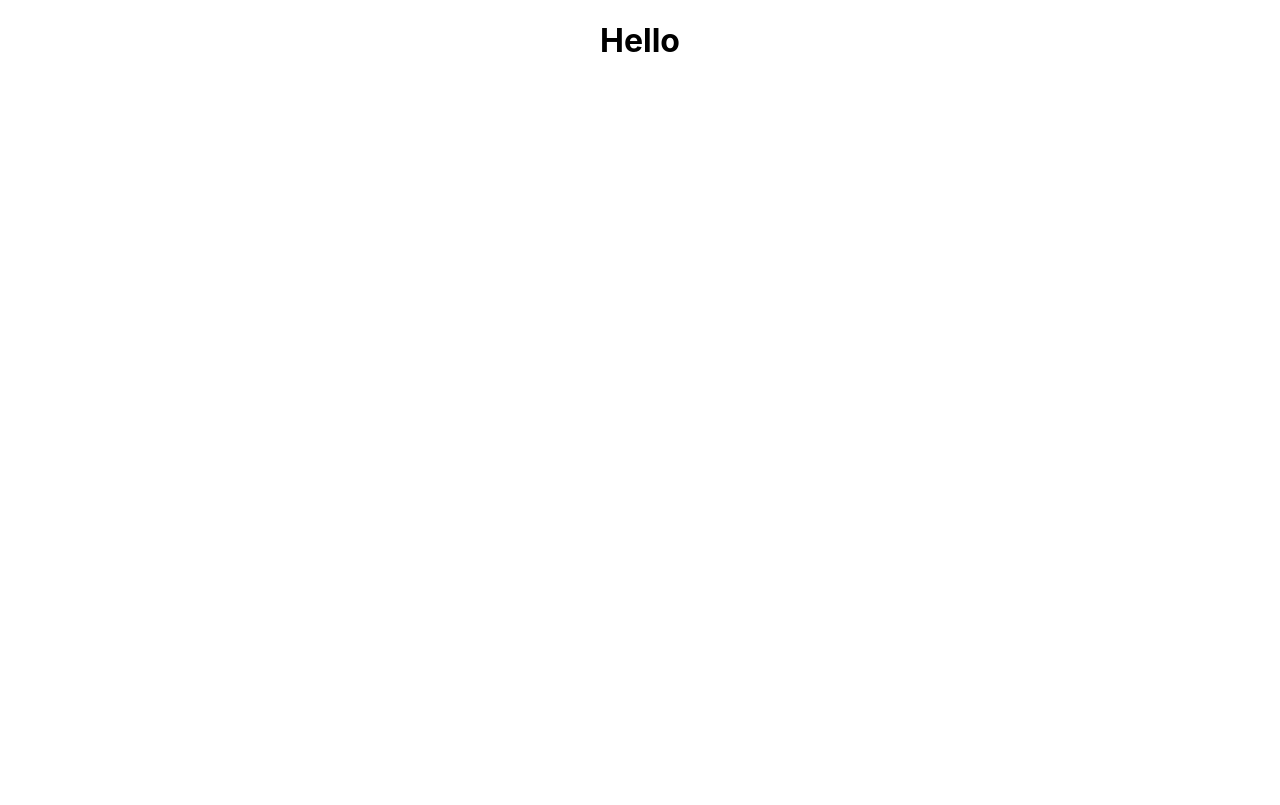
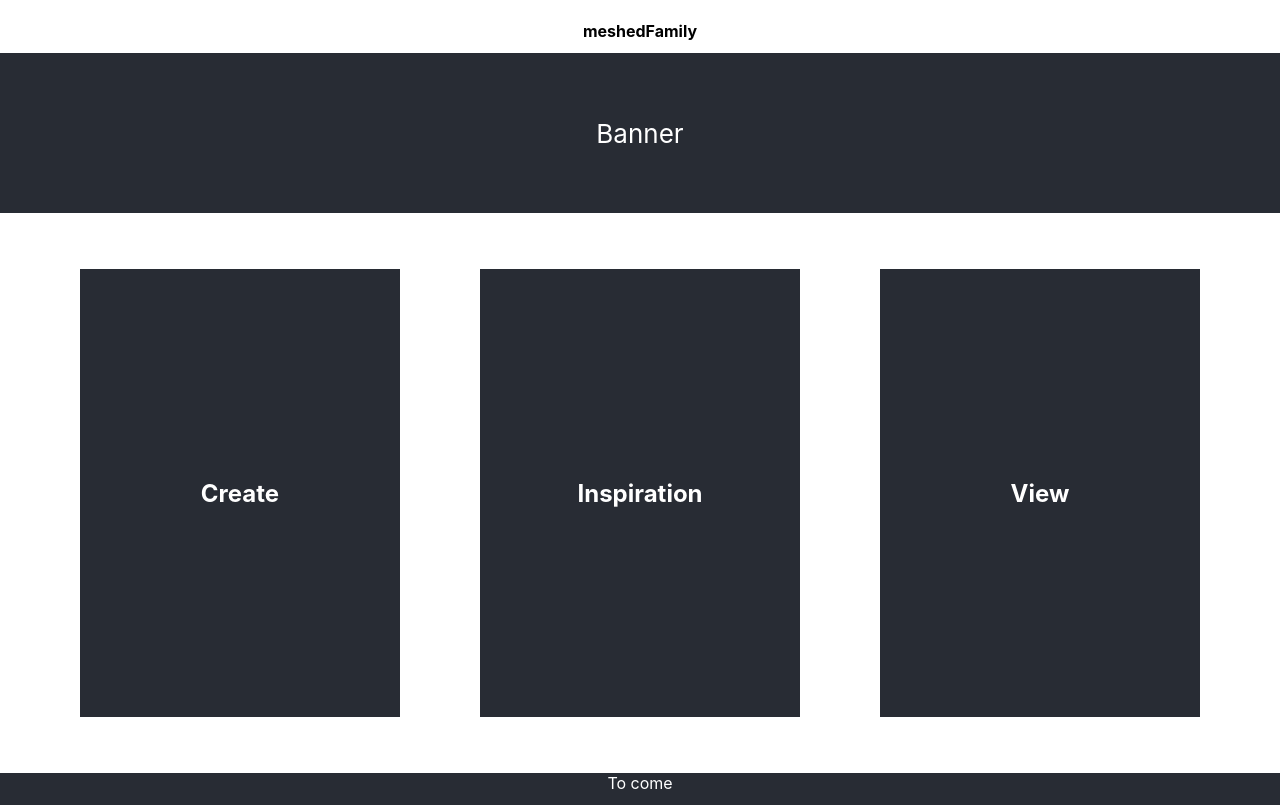
Before and after one commit to Kashiff11/Meshed, a React (Create React App) app: page / in a window 1280 px wide. Built offline with nearby package versions, Linux system fonts and the light colour scheme.

Commit message:
homepage designed

```diff
--- a/src/App.css
+++ b/src/App.css
@@ -2,20 +2,15 @@
   text-align: center;
 }
 
-.App-logo {
-  height: 40vmin;
-  pointer-events: none;
-}
-
-@media (prefers-reduced-motion: no-preference) {
-  .App-logo {
-    animation: App-logo-spin infinite 20s linear;
-  }
+.logo-container {
+  background-color: white;
+  width: 100vw;
+  height: 4vh;
 }
 
 .App-header {
   background-color: #282c34;
-  min-height: 100vh;
+  min-height: 20vh;
   display: flex;
   flex-direction: column;
   align-items: center;
@@ -24,15 +19,27 @@
   color: white;
 }
 
-.App-link {
-  color: #61dafb;
+.button-container {
+  display: flex;
+  align-items: center;
+  justify-content: space-evenly;
+  background-color: white;
+  height: 70vh;
+  color: white;
 }
 
-@keyframes App-logo-spin {
-  from {
-    transform: rotate(0deg);
-  }
-  to {
-    transform: rotate(360deg);
-  }
+.button {
+  display: flex;
+  justify-content: center;
+  align-items: center;
+  height: 80%;
+  width: 25%;
+  background: #282c34;
 }
+
+footer {
+  width: 100vw;
+  height: 4vh;
+  background-color: #282c34;
+  color: white;
+}
--- a/src/App.js
+++ b/src/App.js
@@ -5,7 +5,22 @@ import './App.css';
 function App() {
   return (
     <div className="App">
-      <header><h1>Hello</h1></header>
+      <header className="logo-container">
+        <div><h4>meshedFamily</h4></div>
+      </header>
+      <banner className="App-header">Banner</banner>
+      <main className="button-container">
+        <div className="button">
+          <h2 className = "button-text">Create</h2>
+        </div>
+        <div className="button">
+          <h2 className = "button-text">Inspiration</h2>
+        </div>
+        <div className="button">
+          <h2 className = "button-text">View</h2>
+        </div>
+      </main>
+      <footer>To come</footer>
     </div>
   );
 }
```
